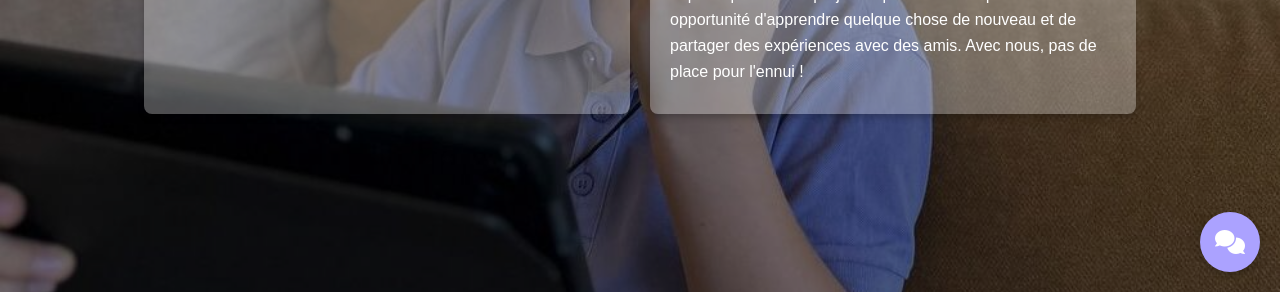
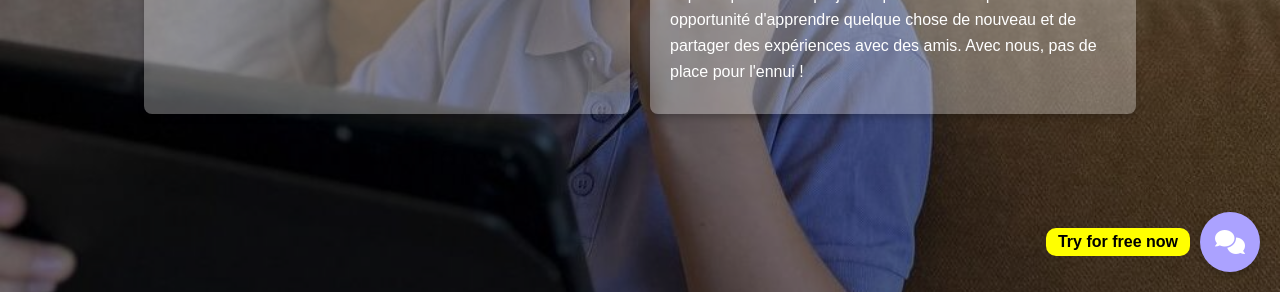
Before and after one commit to Daria4D/abc-way, a plain HTML site: page index.html in a window 1280 px wide. Shown: the part 508-800 px from the top of the page. Drawn offline with Linux system fonts and the light colour scheme.

Commit message:
fix design changes

```diff
--- a/index.html
+++ b/index.html
@@ -328,7 +328,7 @@
             <a href="https://www.facebook.com/share/DyvFwBcDHHpbdiNg/?mibextid=LQQJ4d" target="_blank">
                 <img src="https://upload.wikimedia.org/wikipedia/commons/5/51/Facebook_f_logo_%282019%29.svg" alt="Facebook" />
             </a>
-            <a href="https://wa.me/212702910469" target="_blank">
+            <a href="https://wa.me/212606948989" target="_blank">
                 <img src="https://upload.wikimedia.org/wikipedia/commons/6/6b/WhatsApp.svg" alt="WhatsApp" />
             </a>
             <a href="https://www.instagram.com/abcway_school/profilecard/?igsh=a2Y1OXphaTU1YjRl" target="_blank">
@@ -343,8 +343,11 @@
     </footer>
 
     <!-- Floating Chat Button -->
-    <div class="chat-button" id="chatButton">
-        <i class="fas fa-comments"></i>
+    <div class="chat-container">
+        <div class="chat-button" id="chatButton">
+            <i class="fas fa-comments"></i>
+        </div>
+        <div class="chat-label">Try for free now</div>
     </div>
 
     <div class="chat-modal" id="chatModal">
@@ -354,7 +357,7 @@
         </div>
         <div class="modal-body">
             <a href="https://www.facebook.com/share/DyvFwBcDHHpbdiNg/?mibextid=LQQJ4d" target="_blank" class="social-button facebook">Facebook</a>
-            <a href="https://wa.me/212702910469" target="_blank" class="social-button whatsapp">WhatsApp</a>
+            <a href="https://wa.me/212606948989" target="_blank" class="social-button whatsapp">WhatsApp</a>
             <a href="https://www.instagram.com/abcway_school/profilecard/?igsh=a2Y1OXphaTU1YjRl" target="_blank" class="social-button instagram">Instagram</a>
         </div>
     </div>
--- a/just.js
+++ b/just.js
@@ -39,6 +39,7 @@ chatButton.addEventListener('click', () => {
         closeChatModal(); // Закрыть, если открыто
     } else {
         chatModal.classList.add('active'); // Открыть
+        chatLabel.style.opacity = 0;
     }
 });
 
@@ -58,6 +59,7 @@ let currentIndex = 0;
 const itemsToShow = window.innerWidth < 768 ? 1 : 3; // Показываем одно видео на мобильных
 const carousel = document.querySelector('.carousel');
 const totalItems = document.querySelectorAll('.carousel-item').length;
+
 
 function moveCarousel(direction) {
     const maxIndex = totalItems - itemsToShow;
@@ -93,6 +95,7 @@ window.addEventListener('load', () => {
     }
 });
 
+const chatLabel = document.querySelector('.chat-label');
 // Управление хэдером при скролле
 window.addEventListener('scroll', () => {
     const currentScrollTop = window.scrollY;
@@ -110,5 +113,13 @@ window.addEventListener('scroll', () => {
     } else {
         header.classList.add('show'); // Показать хэдер при прокрутке вверх
     }
+
     lastScrollTop = currentScrollTop; // Обновить последнее значение скролла
+    let hasScrolled = false;
+
+    if (!hasScrolled && currentScrollTop != 0) {
+        hasScrolled = true;
+        chatLabel.style.opacity = '1';
+        chatLabel.style.transform = 'translateX(0)';
+    }
 });
--- a/styles.css
+++ b/styles.css
@@ -375,11 +375,17 @@ footer p strong {
     font-weight: bold;
 }
 
-/* Кнопка чата */
-.chat-button {
+.chat-container {
         position: fixed;
         bottom: 20px;
         right: 20px;
+        display: flex;
+        align-items: center;
+        z-index: 1000;
+}
+
+/* Кнопка чата */
+.chat-button {
         width: 60px;
         height: 60px;
         background-color: #aba2ff;
@@ -393,6 +399,7 @@ footer p strong {
         cursor: pointer;
         z-index: 1000;
         transition: transform 0.3s ease, background-color 0.3s;
+        position: relative;
 }
 
 .chat-button:hover {
@@ -423,6 +430,30 @@ footer p strong {
     z-index: 999;
     opacity: 0; /* Начальная прозрачность */
     pointer-events: none; /* Отключаем клики, пока окно скрыто */
+}
+
+.chat-label {
+        background-color: yellow;
+        color: black;
+        padding: 5px 12px;
+        border-radius: 10px;
+        font-weight: bold;
+        font-size: 16px;
+        cursor: pointer;
+        text-align: center;
+        white-space: nowrap;
+        position: absolute;
+        right: 100%;
+        margin-right: 10px; /* Отступ между кнопкой и текстом */
+        opacity: 0; /* Теперь он всегда видимый */
+        visibility: visible;
+        transition: opacity 0.5s ease, transform 0.5s ease;
+        transform: translateX(10px); /* Изначально немного смещён */
+    }
+
+    /* Анимация при наведении */
+.chat-container:hover .chat-label {
+    transform: translateX(0); /* Двигаем его ближе к кнопке */
 }
 
 .chat-modal.active {
```
Also changed, not shown: main-ch.html (+7 -4 lines), main-en.html (+7 -4 lines), main-ru.html (+7 -4 lines). Lines whose indentation alone changed are shown as unchanged.
